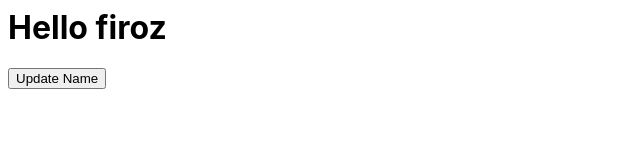
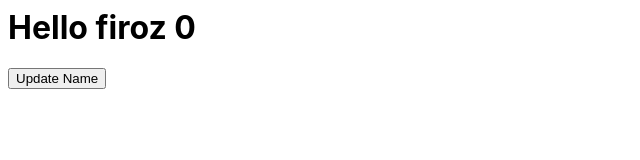
Before and after one commit to FirozSkAhmad/React, a React (Create React App) app: page / in a window 1280 px wide. Shown: the top 160 px of the page, without its empty margins (0-640 px from the left). Built offline with nearby package versions, Linux system fonts and the light colour scheme.

Commit message:
1 file modified

```diff
--- a/src/App.js
+++ b/src/App.js
@@ -3,13 +3,14 @@ import './style.css';
 
 export default function App() {
   const [name, setName] = useState('firoz');
+  const [count, setCount] = useState(0);
   useEffect(() => {
     console.log('useEffect');
   });
   return (
     <div>
-      <h1>Hello {name}</h1>
-      <button onClick={() => setName("myName")}>Update Name</button>
+      <h1>Hello {name} {count}</h1>
+      <button onClick={() => {setName('myName');setCount(count)}}>Update Name</button>
     </div>
   );
 }
```
